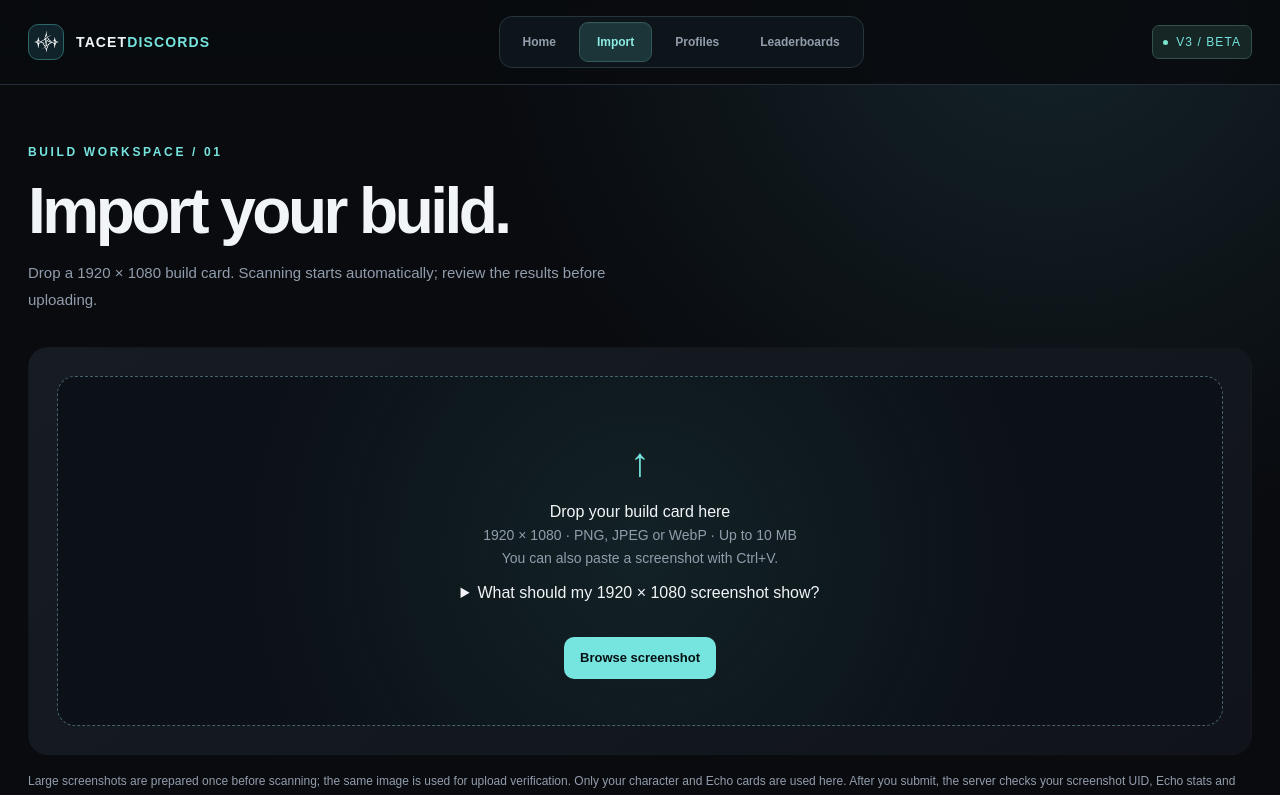
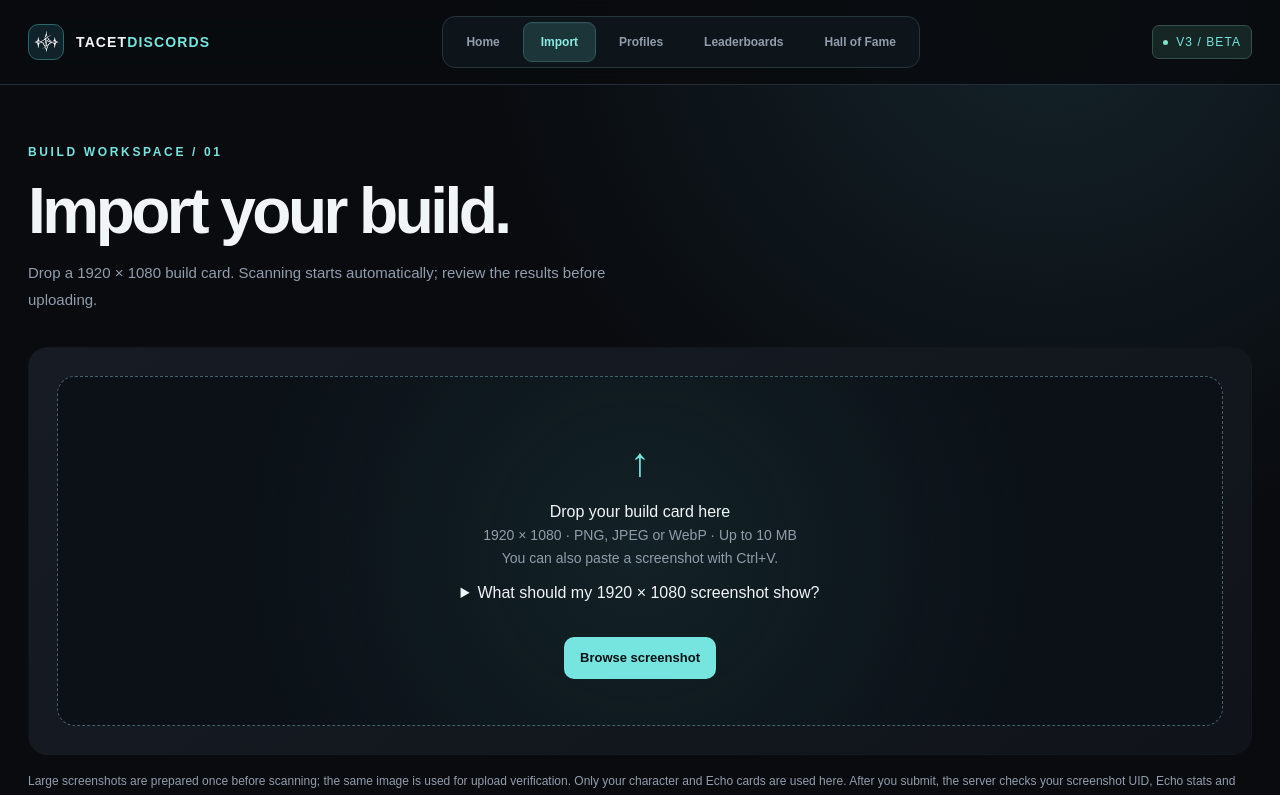
Before and after one commit to Rollsixx/Tacet-Discords-V3, a Next.js app: page /import in a window 1280 px wide. Shown: the top 795 px of the page. Built offline with nearby package versions, Linux system fonts and the light colour scheme.

Commit message:
Add Hall of Fame navigation

```diff
--- a/src/components/ui.tsx
+++ b/src/components/ui.tsx
@@ -5,6 +5,7 @@ const links = [
   { href: "/import", label: "Import" },
   { href: "/profiles", label: "Profiles" },
   { href: "/leaderboards", label: "Leaderboards" },
+  { href: "/hall-of-fame", label: "Hall of Fame" },
 ];
 
 export function Navigation({ pathname = "/" }: { pathname?: string }) {
```
